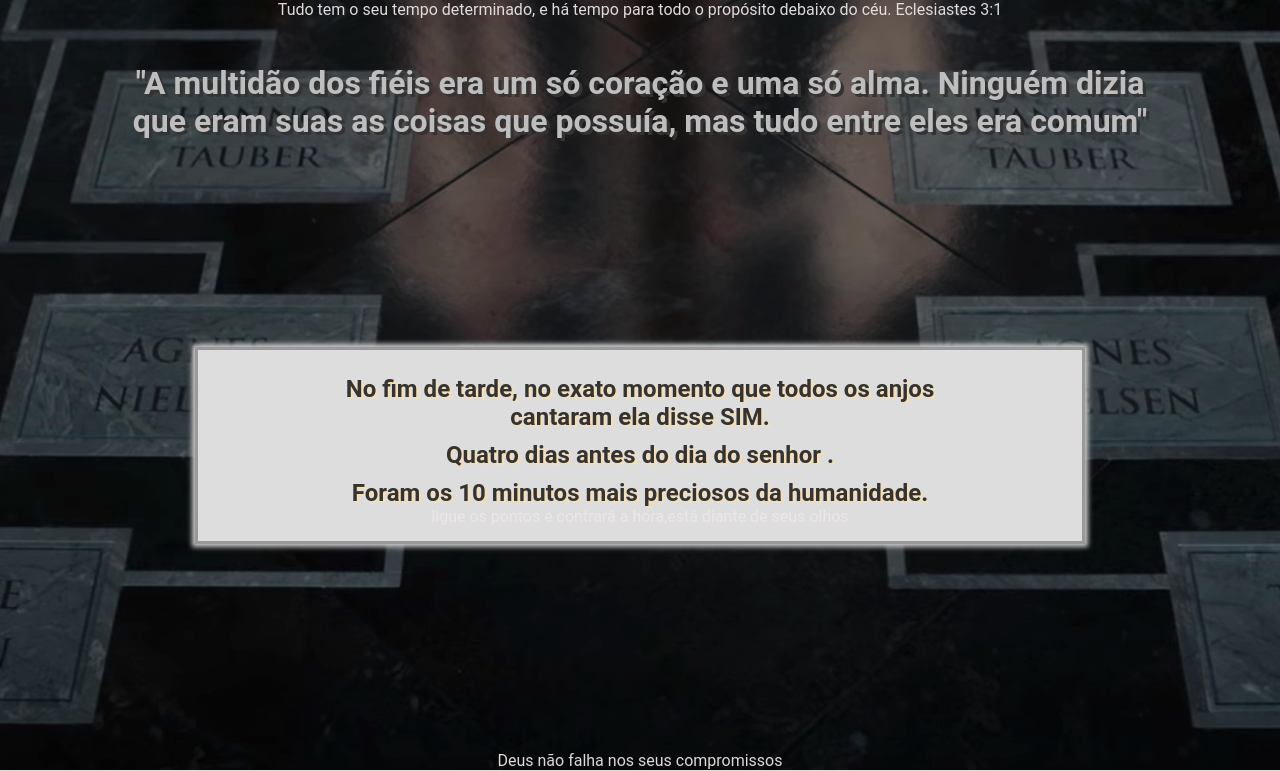
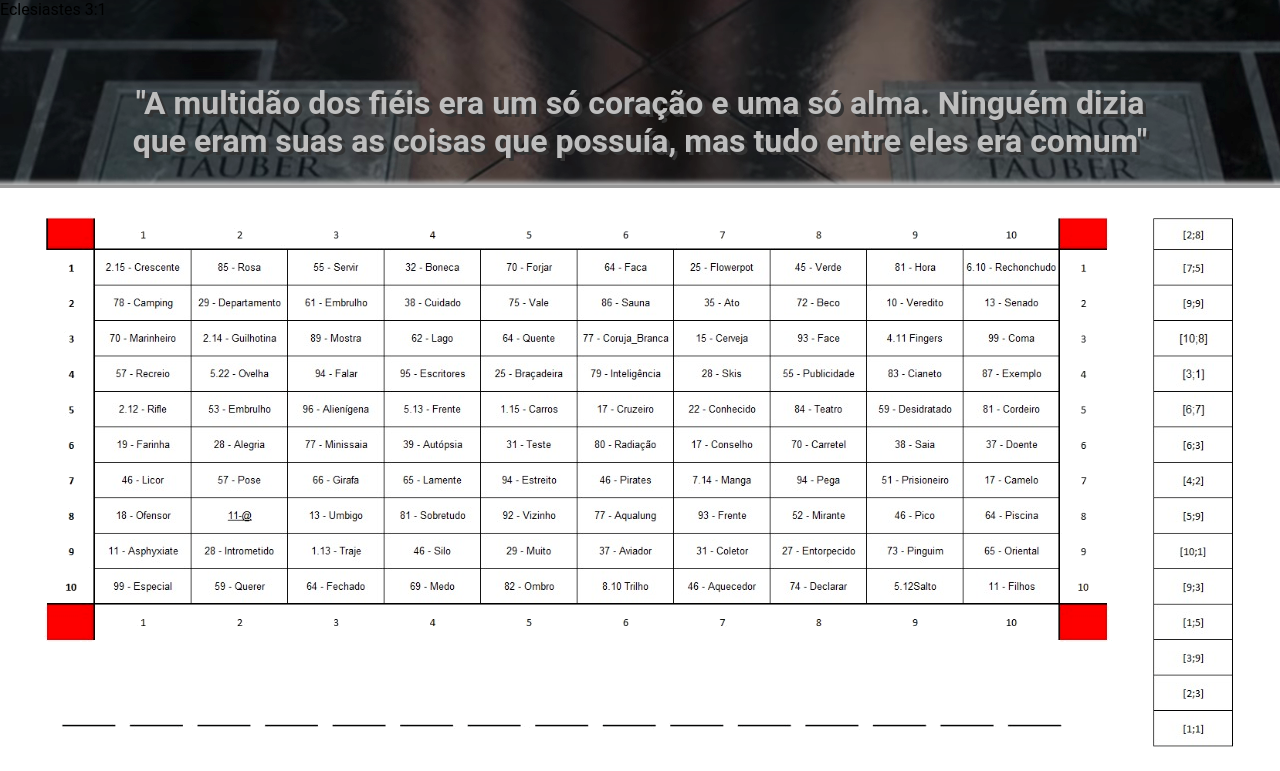
Before and after one commit to estelasouza/enigma-gjk, a plain HTML site: page index.html in a window 1280 px wide. Shown: the top 771 px of the page. Drawn offline with Linux system fonts and the light colour scheme.

Commit message:
dica 2 do enigma

```diff
--- a/index.html
+++ b/index.html
@@ -8,7 +8,7 @@
 
 </head>
 <body>
-    <p>Tudo tem o seu tempo determinado, e há tempo para todo o propósito debaixo do céu.
+    <!-- <p>Tudo tem o seu tempo determinado, e há tempo para todo o propósito debaixo do céu. -->
 
         Eclesiastes 3:1</p>
     <audio src="/musica.mp3" autoplay="true" loop="true" ></audio>
@@ -39,17 +39,12 @@
                 </tr>
             </table>
             <div id="div-hidden">
-                <h2> No fim de tarde, no exato momento que todos os anjos cantaram ela disse SIM. </h2>
-               <h2> Quatro dias antes do dia do senhor .</h2>
-               <h2> Foram os 10 minutos mais preciosos da humanidade.</h2>
-
-               <p>ligue os pontos e contrará a hora,está diante de seus olhos </p>
-             </div>
+                <img class="img-enigma" src="./img/enigma1.png">
+            </div>
             </div>
 
 
-            <p>Deus não falha nos seus compromissos </p>
-        <!-- <p>Nunca perto de vista seu ponto de partida  </p> -->
+        <p>Nunca perto de vista seu ponto de partida  </p>
 
         <footer class="footer">
             <img class="img-footer" src="./img/Logo EJC.PNG"></img>
--- a/style.css
+++ b/style.css
@@ -14,7 +14,7 @@ h1{
     color: rgb(190, 190, 190);
     text-shadow: 0.1em 0.1em #333;
     text-align: center;
-    padding: 30px 10% 0 10%;
+    padding: 30px 10% 25px 10%;
 
 }
 
@@ -53,6 +53,7 @@ p{
     color: rgba(238, 231, 231, 0.932);
     size: 100px;
     text-align: center;
+    padding-top: 20px;
 
 }
 .footer {
@@ -73,7 +74,7 @@ p{
 #div-hidden{
     display: none;
     text-align: center;
-    background: #ddd;
+    background: white;
     border: 3px solid#999;
     padding: 15px;
     box-shadow: 0 0 5px 3px #ccc;
@@ -85,3 +86,8 @@ h2{
     text-align: center;
     padding: 10px 10% 0 10%;
 }
+
+/* .img-enigma{
+    width: 1500px;
+    height: 600px;
+} */
```
Also changed, not shown: img/enigma1.png (added).
